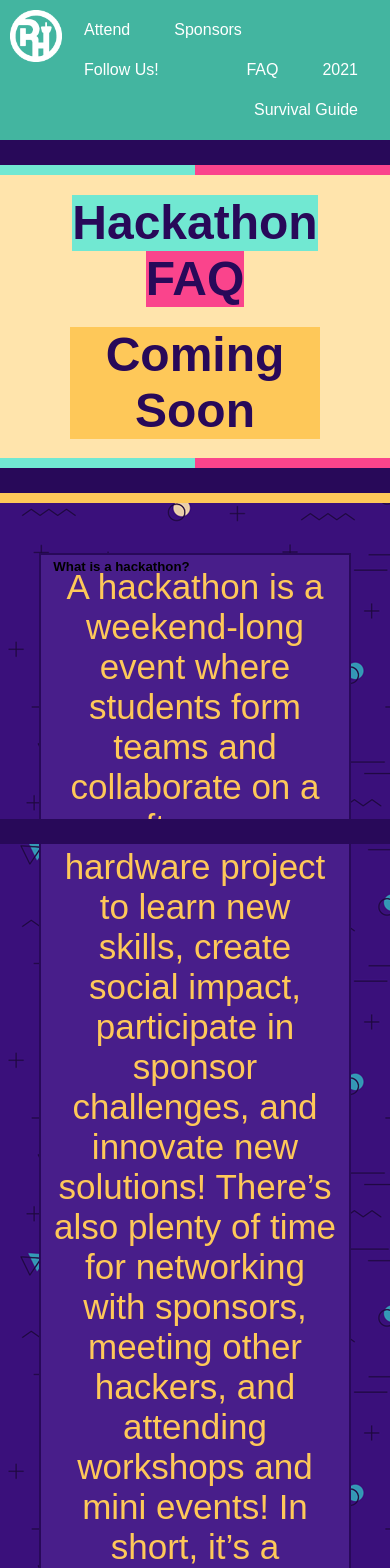
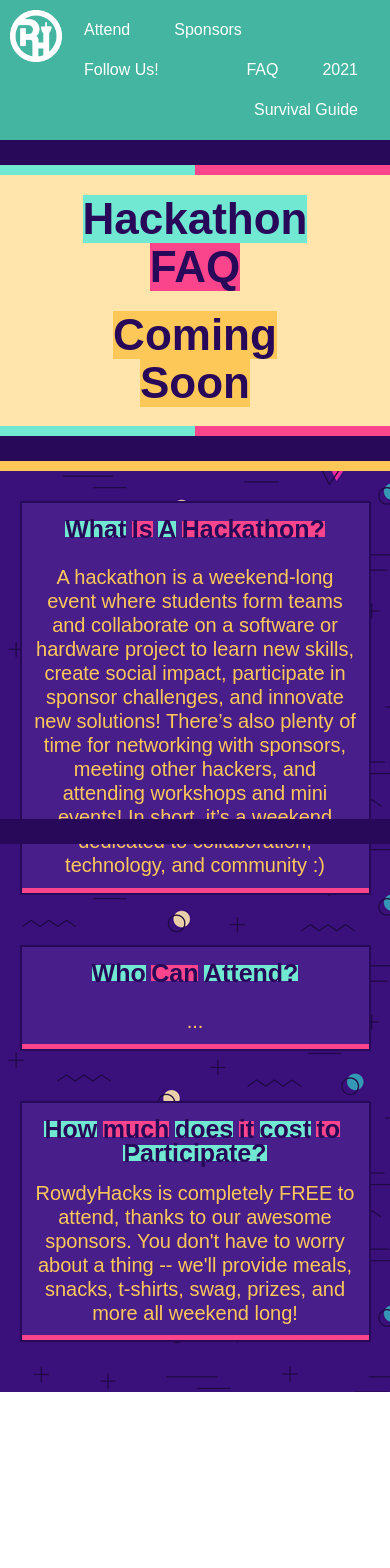
Before and after one commit to acmutsa/RowdyHacks2022, an Angular app: page /faq in a window 390 px wide. Shown: the top 1568 px of the page. After the commit the page ends 1392 px from the top, so only its background shows below. Built offline with nearby package versions, Linux system fonts and the light colour scheme; a web font is replaced by a local one.

Commit message:
making adjustments to the layout and design

```diff
--- a/src/app/attend/attend.component.html
+++ b/src/app/attend/attend.component.html
@@ -11,7 +11,17 @@
       </div>
       <div class="inner-container">
         <div class="item">
-          <h1><div class="yellow-background">Coming Soon</div></h1>
+          <h1>
+            <div class="yellow-background">Coming</div>
+          </h1>
+        </div>
+        <div class="item">
+          <div class="spacing">&nbsp;</div>
+        </div>
+        <div class="item">
+          <h1>
+            <div class="yellow-background">Soon</div>
+          </h1>
         </div>
       </div>
     </div>
--- a/src/app/faq/faq.component.html
+++ b/src/app/faq/faq.component.html
@@ -19,7 +19,17 @@
       </div>
       <div class="inner-container">
         <div class="item">
-          <h1><div class="yellow-background">Coming Soon</div></h1>
+          <h1>
+            <div class="yellow-background">Coming</div>
+          </h1>
+        </div>
+        <div class="item">
+          <div class="spacing">&nbsp;</div>
+        </div>
+        <div class="item">
+          <h1>
+            <div class="yellow-background">Soon</div>
+          </h1>
         </div>
       </div>
     </div>
@@ -29,8 +39,38 @@
   <div class="yellow-block">&nbsp;</div>
   <div class="body">
     <div class="body-inner-container">
-      <div class="body-item">
-        <h5>What is a hackathon?</h5>
+      <div class="body-item faq">
+        <div class="inner-container">
+          <div class="item">
+            <h1>
+              <div class="cyan-background">What</div>
+            </h1>
+          </div>
+          <div class="item">
+            <div class="faq-spacing">&nbsp;</div>
+          </div>
+          <div class="item">
+            <h1>
+              <div class="magenta-background">Is</div>
+            </h1>
+          </div>
+          <div class="item">
+            <div class="faq-spacing">&nbsp;</div>
+          </div>
+          <div class="item">
+            <h1>
+              <div class="cyan-background">A</div>
+            </h1>
+          </div>
+          <div class="item">
+            <div class="faq-spacing">&nbsp;</div>
+          </div>
+          <div class="item">
+            <h1>
+              <div class="magenta-background">Hackathon?</div>
+            </h1>
+          </div>
+        </div>
         <p>A hackathon is a weekend-long event where students form teams and collaborate on a software or hardware project to learn
         new skills, create social impact, participate in sponsor challenges, and innovate new solutions! There’s also plenty of
         time for networking with sponsors, meeting other hackers, and attending workshops and mini events! In short, it’s a
@@ -39,16 +79,92 @@
       <div class="magenta-block">&nbsp;</div>
     </div>
     <div class="body-inner-container">
-        <div class="body-item">
-            <h5>Who can attend?</h5>
-        <p>...</p>
+        <div class="body-item faq">
+          <div class="inner-container">
+            <div class="item">
+              <h1>
+                <div class="cyan-background">Who</div>
+              </h1>
+            </div>
+            <div class="item">
+              <div class="faq-spacing">&nbsp;</div>
+            </div>
+            <div class="item">
+              <h1>
+                <div class="magenta-background">Can</div>
+              </h1>
+            </div>
+            <div class="item">
+              <div class="faq-spacing">&nbsp;</div>
+            </div>
+            <div class="item">
+              <h1>
+                <div class="cyan-background">Attend?</div>
+              </h1>
+            </div>
+          </div>
+          <p>...</p>
         </div>
         <div class="magenta-block">&nbsp;</div>
     </div>
     <div class="body-inner-container">
-        <div class="body-item">
-            <h5>How much does it cost to participate?</h5>
-            <p>RowdyHacks is completely FREE to attend, thanks to our awesome sponsors. You don't have to worry about a thing -- we'll
+        <div class="body-item faq">
+          <div class="inner-container">
+            <div class="item">
+              <h1>
+                <div class="cyan-background">How</div>
+              </h1>
+            </div>
+            <div class="item">
+              <div class="faq-spacing">&nbsp;</div>
+            </div>
+            <div class="item">
+              <h1>
+                <div class="magenta-background">much</div>
+              </h1>
+            </div>
+            <div class="item">
+              <div class="faq-spacing">&nbsp;</div>
+            </div>
+            <div class="item">
+              <h1>
+                <div class="cyan-background">does</div>
+              </h1>
+            </div>
+            <div class="item">
+              <div class="faq-spacing">&nbsp;</div>
+            </div>
+            <div class="item">
+              <h1>
+                <div class="magenta-background">it</div>
+              </h1>
+            </div>
+            <div class="item">
+              <div class="faq-spacing">&nbsp;</div>
+            </div>
+            <div class="item">
+              <h1>
+                <div class="cyan-background">cost</div>
+              </h1>
+            </div>
+            <div class="item">
+              <div class="faq-spacing">&nbsp;</div>
+            </div>
+            <div class="item">
+              <h1>
+                <div class="magenta-background">to</div>
+              </h1>
+            </div>
+            <div class="item">
+              <div class="faq-spacing">&nbsp;</div>
+            </div>
+            <div class="item">
+              <h1>
+                <div class="cyan-background">Participate?</div>
+              </h1>
+            </div>
+          </div>
+          <p>RowdyHacks is completely FREE to attend, thanks to our awesome sponsors. You don't have to worry about a thing -- we'll
             provide meals, snacks, t-shirts, swag, prizes, and more all weekend long!</p>
         </div>
         <div class="magenta-block">&nbsp;</div>
--- a/src/app/faq/faq.component.sass
+++ b/src/app/faq/faq.component.sass
@@ -1 +1,41 @@
 @import './src/components/variables.sass'
+
+.faq
+    display: grid
+    grid-gap:20px
+
+.faq p
+    font-size: 40px
+    line-height:2.75rem
+
+.faq h1
+    text-align: center
+    font-size: 45px
+    line-height: 2.5rem
+    color: #280959
+
+.faq .item
+    line-height: 3rem
+
+
+@media screen and (max-width: 1100px)
+    .faq h1
+        font-size: 35px
+        line-height: 2rem
+    .faq p
+        font-size: 30px
+        line-height: 2.15rem
+
+@media screen and (max-width: 600px)
+    .faq .inner-container
+        display: inline-flex
+
+@media screen and (max-width: 530px)
+    .faq .item
+        line-height: 2rem
+    .faq h1
+        font-size: 25px
+        line-height: 1rem
+    .faq p
+        font-size: 20px
+        line-height: 1.5rem
--- a/src/app/follow/follow.component.html
+++ b/src/app/follow/follow.component.html
@@ -19,7 +19,17 @@
       </div>
       <div class="inner-container">
         <div class="item">
-          <h1><div class="yellow-background">Coming Soon</div></h1>
+          <h1>
+            <div class="yellow-background">Coming</div>
+          </h1>
+        </div>
+        <div class="item">
+          <div class="spacing">&nbsp;</div>
+        </div>
+        <div class="item">
+          <h1>
+            <div class="yellow-background">Soon</div>
+          </h1>
         </div>
       </div>
     </div>
--- a/src/app/guide/guide.component.html
+++ b/src/app/guide/guide.component.html
@@ -27,7 +27,17 @@
       </div>
       <div class="inner-container">
         <div class="item">
-          <h1><div class="yellow-background">Coming Soon</div></h1>
+          <h1>
+            <div class="yellow-background">Coming</div>
+          </h1>
+        </div>
+        <div class="item">
+          <div class="spacing">&nbsp;</div>
+        </div>
+        <div class="item">
+          <h1>
+            <div class="yellow-background">Soon</div>
+          </h1>
         </div>
       </div>
     </div>
--- a/src/app/home/home.component.html
+++ b/src/app/home/home.component.html
@@ -19,7 +19,17 @@
     </div>
     <div class="inner-container">
       <div class="item">
-        <h1><div class="yellow-background">Coming Soon</div></h1>
+        <h1>
+          <div class="yellow-background">Coming</div>
+        </h1>
+      </div>
+      <div class="item">
+        <div class="spacing">&nbsp;</div>
+      </div>
+      <div class="item">
+        <h1>
+          <div class="yellow-background">Soon</div>
+        </h1>
       </div>
     </div>
     <div class="inner-container">
--- a/src/app/sponsors/sponsors.component.html
+++ b/src/app/sponsors/sponsors.component.html
@@ -11,7 +11,17 @@
         </div>
         <div class="inner-container">
             <div class="item">
-              <h1><div class="yellow-background">Coming Soon</div></h1>
+              <h1>
+                <div class="yellow-background">Coming</div>
+              </h1>
+            </div>
+            <div class="item">
+              <div class="spacing">&nbsp;</div>
+            </div>
+            <div class="item">
+              <h1>
+                <div class="yellow-background">Soon</div>
+              </h1>
             </div>
           </div>
     </div>
--- a/src/styles.sass
+++ b/src/styles.sass
@@ -31,7 +31,7 @@
 
 .spacing
   float: left
-  width:25px
+  width:1.5vh
 
 .purple-block
   width: 100%
@@ -109,11 +109,10 @@
 .item h3
   font-family: $font-secondary
   font-weight: bold
-  font-size: 60px
-  letter-spacing: 0.25rem
+  font-size: 65px
 
 .body
-  max-width: 80%
+  width: 75%
   margin: auto
 
 .body-inner-container
@@ -122,7 +121,7 @@
   margin: 50px auto
 
 .body-item
-  padding: 4%
+  padding: 3.5%
 
 .body-item p
   font-size: 55px
@@ -134,8 +133,6 @@
 @media screen and (max-width: 1255px)
   .item
     font-size: 40px
-  .item h3
-    font-size: 45px
   .body-item p
     font-size: 50px
     line-height: 3.5rem
@@ -149,18 +146,16 @@
   .item
     font-size:30px
     line-height: 3rem
+  .item h3
+    font-size: 50px
 
 @media screen and (max-width: 880px)
   .item
-    font-size:30px
-    line-height: 3.5rem
+    font-size:29px
   .body-item p
     font-size: 40px
     line-height: 3rem
 
-@media screen and (max-width: 730px)
-  .spacing
-    display: none
 
 @media screen and (max-width: 600px)
   .inner-container
@@ -178,15 +173,20 @@
   .body-item p
     font-size: 35px
     line-height: 2.5rem
+  .spacing
+    display: none
 
 @media screen and (max-width: 530px)
-  .yellow-background
-    width: 80%
-    margin: auto
   .item
-    font-size: 24px
+    font-size: 22px
   .item h3
-    font-size: 35px
+    font-size: 40px
+  .body
+    width: 90%
+  .body-inner-container
+    margin-top:30px
+  .body-item
+    padding:3%
   .body-item p
     font-size: 35px
     line-height: 2.5rem
@@ -195,3 +195,6 @@
   .item
     font-size: 20px
     line-height: 2.75rem
+  .body-item p
+    font-size: 25px
+    line-height: 2rem
```
